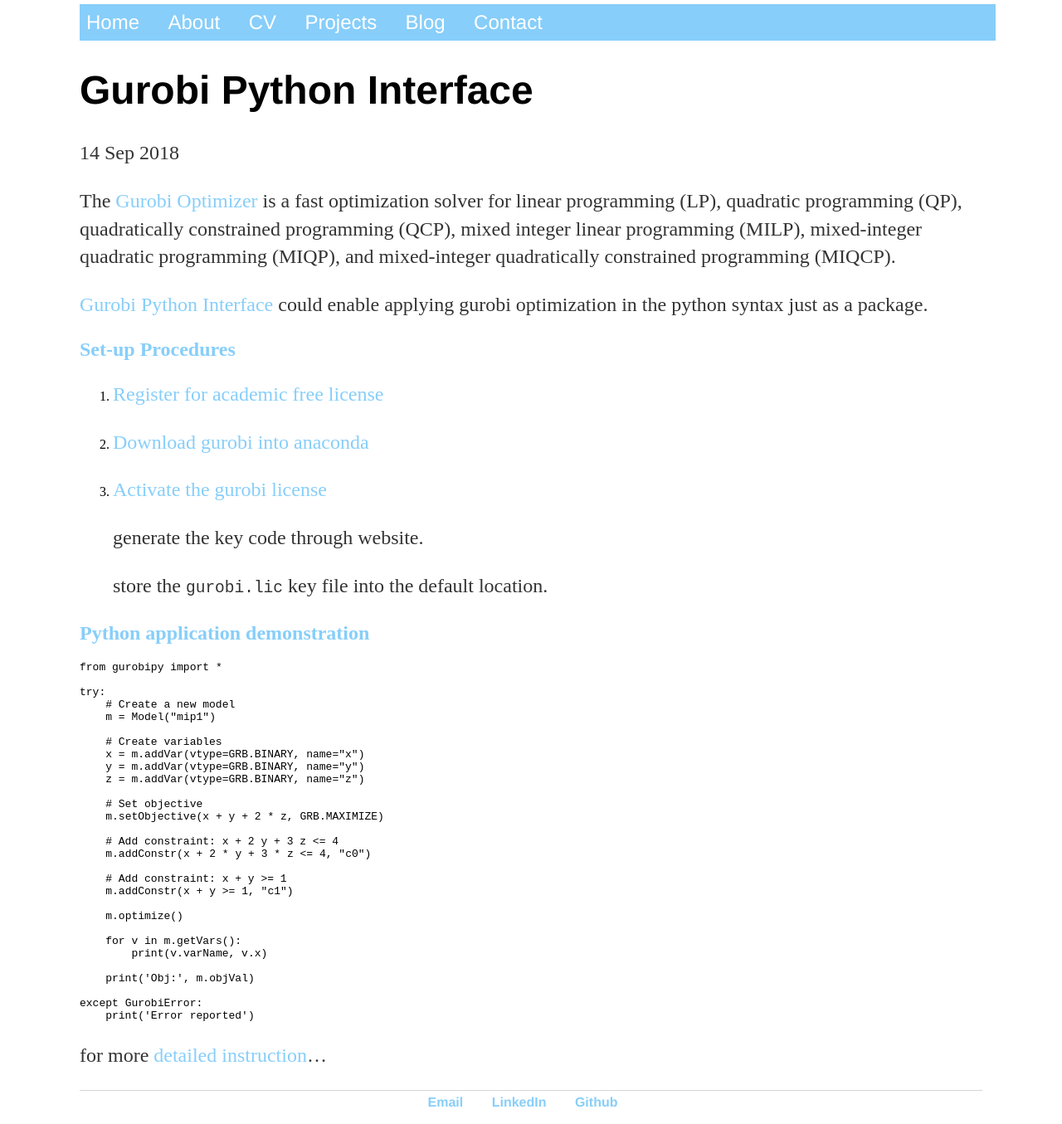
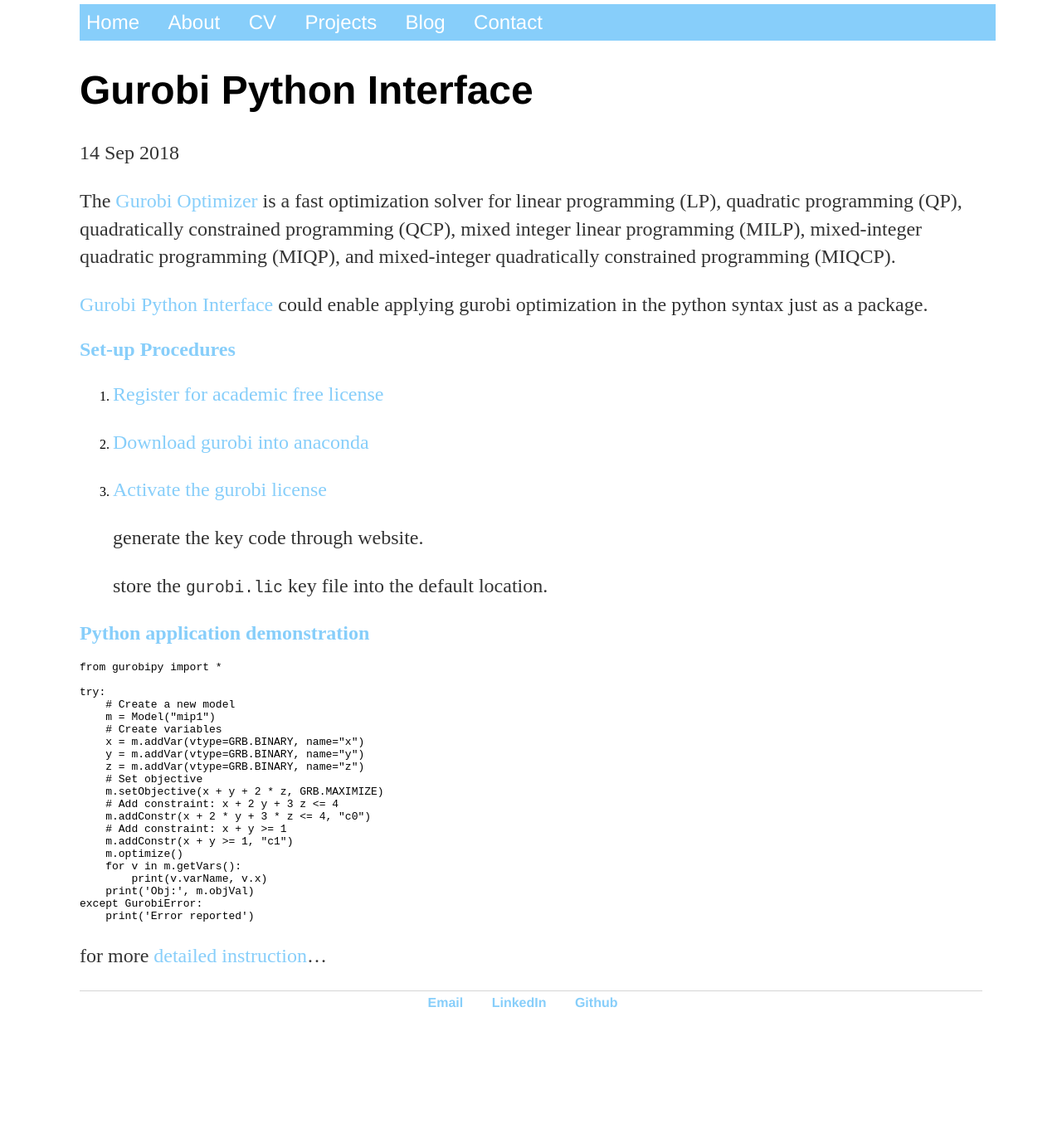
Before and after one commit to xiaohui-victor-li/xiaohui-victor-li.github.io, a Jekyll site: the page built from _posts/2018-09-14-gurobi.md, in a window 1280 px wide. Shown: the whole page at 83% size. Built offline with Jekyll 4.4.1, drawn with Linux system fonts in a browser that asks for light colours; after the commit the page ends 1235 px from its top, so only the background shows below that.

Commit message:
Update 2018-09-14-gurobi.md

````diff
--- a/_posts/2018-09-14-gurobi.md
+++ b/_posts/2018-09-14-gurobi.md
@@ -26,36 +26,28 @@
 
 ##  Python application demonstration
 
-```python
+<pre class="prettyprint">
 from gurobipy import *
 
 try:
     # Create a new model
     m = Model("mip1")
-
     # Create variables
     x = m.addVar(vtype=GRB.BINARY, name="x")
     y = m.addVar(vtype=GRB.BINARY, name="y")
     z = m.addVar(vtype=GRB.BINARY, name="z")
-
     # Set objective
     m.setObjective(x + y + 2 * z, GRB.MAXIMIZE)
-
     # Add constraint: x + 2 y + 3 z <= 4
     m.addConstr(x + 2 * y + 3 * z <= 4, "c0")
-
     # Add constraint: x + y >= 1
     m.addConstr(x + y >= 1, "c1")
-
     m.optimize()
-
     for v in m.getVars():
         print(v.varName, v.x)
-
     print('Obj:', m.objVal)
-
 except GurobiError:
     print('Error reported')
-```
+</pre>
 
 for more [detailed instruction](https://www.gurobi.com/documentation/8.0/quickstart_windows/py_example_mip1_py.html)...
````
